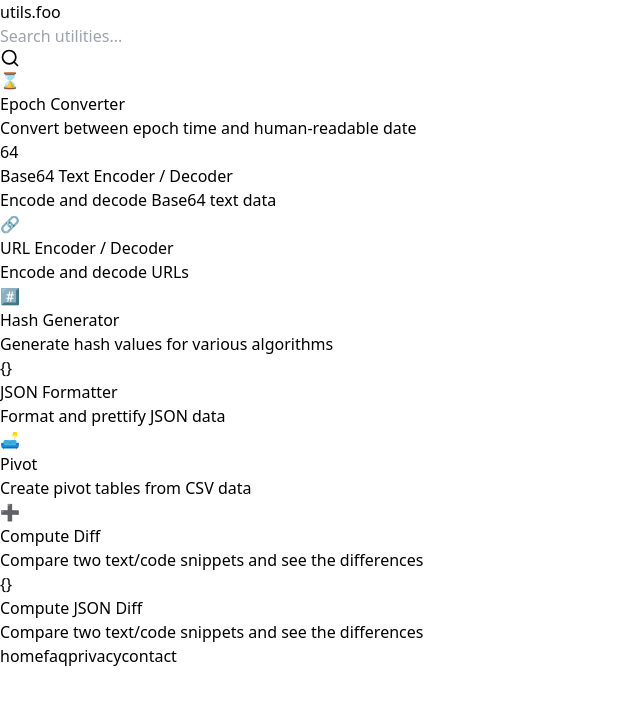
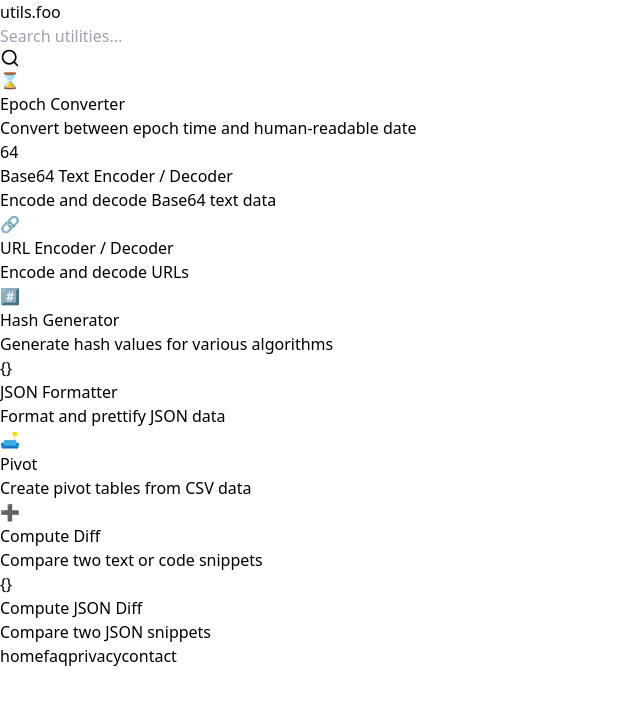
Before and after one commit to midplane/utils.foo, a React (Vite) app: page / in a window 1280 px wide. Shown: the top 704 px of the page, without its empty margins (0-640 px from the left). Built offline with nearby package versions, Linux system fonts and the light colour scheme.

Commit message:
add diff

```diff
--- a/src/pages/Home.jsx
+++ b/src/pages/Home.jsx
@@ -25,8 +25,8 @@ const utilities = [
   },
   { name: 'JSON Formatter', description: 'Format and prettify JSON data', path: '/json-format', icon: '{}' },
   { name: 'Pivot', description: 'Create pivot tables from CSV data', path: '/pivot', icon: '🛋️' },
-  { name: 'Compute Diff', description: 'Compare two text/code snippets and see the differences', path: '/diff', icon: '➕' },
-  { name: 'Compute JSON Diff', description: 'Compare two text/code snippets and see the differences', path: '/diff?lang=json', icon: '{}' },
+  { name: 'Compute Diff', description: 'Compare two text or code snippets', path: '/diff', icon: '➕' },
+  { name: 'Compute JSON Diff', description: 'Compare two JSON snippets', path: '/diff?lang=json', icon: '{}' },
   // Add more utilities here as we implement them
 ];
 
```
